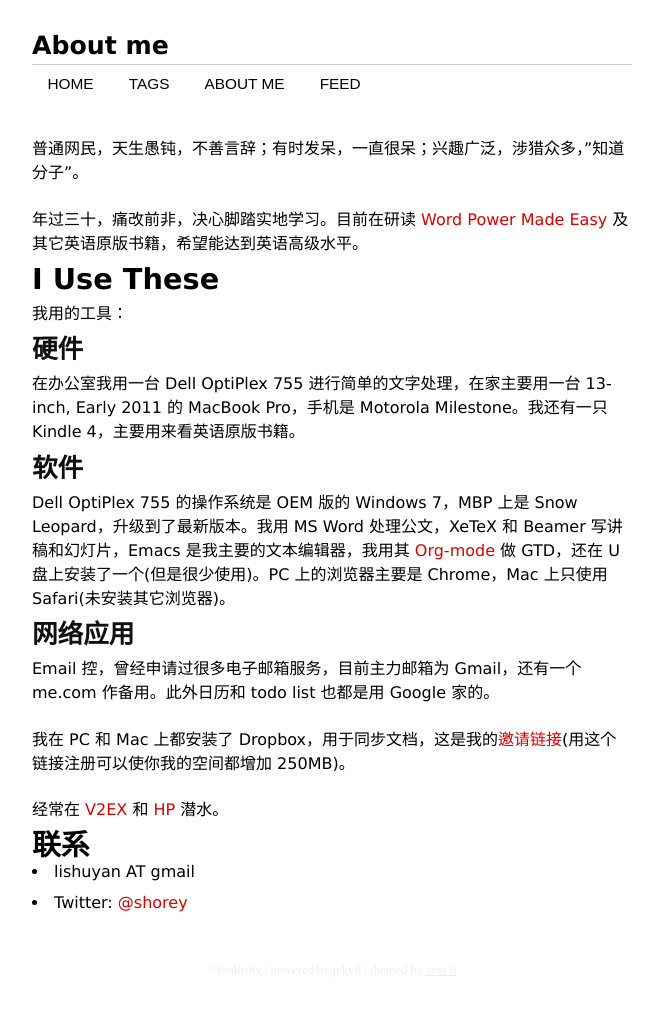
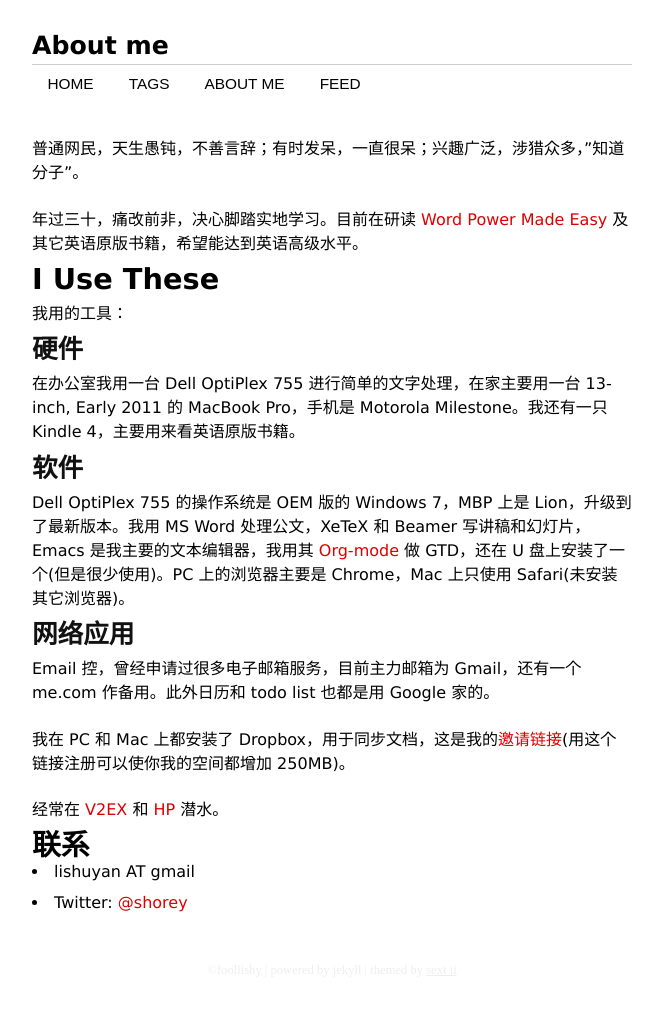
Before and after one commit to foollishy/foollishy.github.com, a Jekyll site: the page built from about.markdown, in a window 1280 px wide. Shown: the whole page, without its empty margins (308-970 px from the left). Built offline with Jekyll 4.4.1, drawn with Linux system fonts in a browser that asks for light colours; some web fonts are replaced; Markdown is read by kramdown in place of the engine named in the settings.

Commit message:
Correct the OS name on my Mac.

```diff
--- a/about.markdown
+++ b/about.markdown
@@ -17,7 +17,7 @@
 
 ## 软件 ##
 
-Dell OptiPlex 755 的操作系统是 OEM 版的 Windows 7，MBP 上是 Snow Leopard，升级到了最新版本。我用 MS Word 处理公文，XeTeX 和 Beamer 写讲稿和幻灯片，Emacs 是我主要的文本编辑器，我用其 [Org-mode](http://orgmode.org) 做 GTD，还在 U 盘上安装了一个(但是很少使用)。PC 上的浏览器主要是 Chrome，Mac 上只使用 Safari(未安装其它浏览器)。
+Dell OptiPlex 755 的操作系统是 OEM 版的 Windows 7，MBP 上是 Lion，升级到了最新版本。我用 MS Word 处理公文，XeTeX 和 Beamer 写讲稿和幻灯片，Emacs 是我主要的文本编辑器，我用其 [Org-mode](http://orgmode.org) 做 GTD，还在 U 盘上安装了一个(但是很少使用)。PC 上的浏览器主要是 Chrome，Mac 上只使用 Safari(未安装其它浏览器)。
 
 ## 网络应用 ##
 
```
